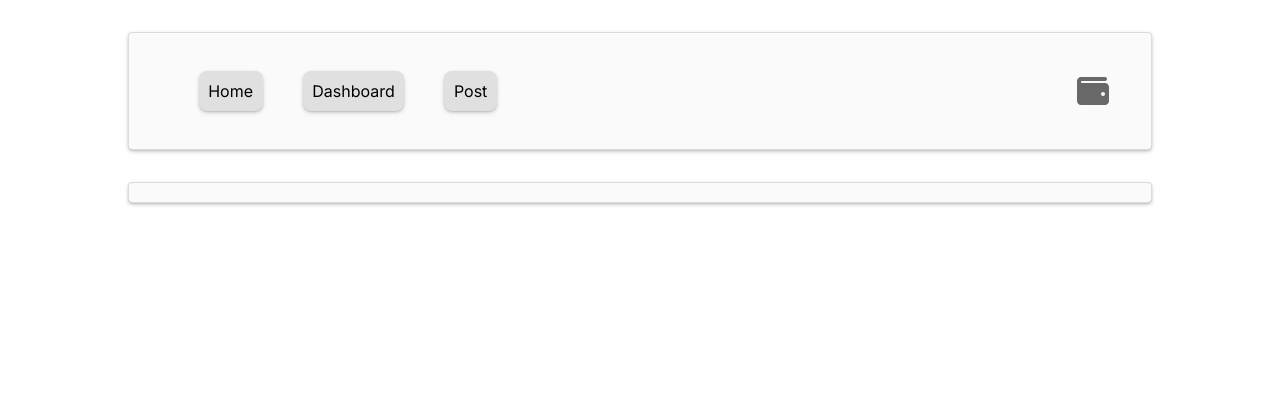
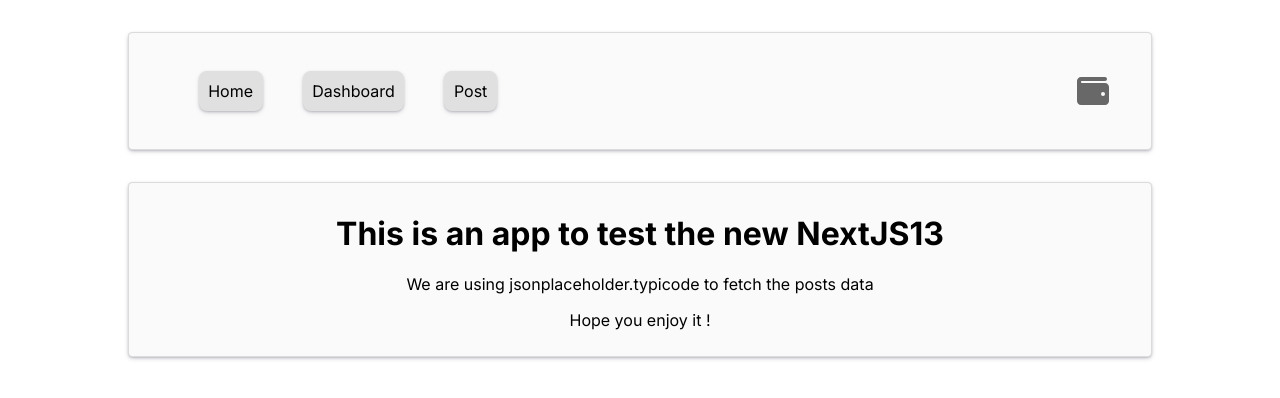
Before and after one commit to fedengarcia/dashboard-nextjs, a Next.js app: page / in a window 1280 px wide. Shown: the top 398 px of the page. Built offline with nearby package versions, Linux system fonts and the light colour scheme.

Commit message:
Update page.jsx

```diff
--- a/src/app/page.jsx
+++ b/src/app/page.jsx
@@ -1,8 +1,10 @@
 
 export default function Home() {
   return (
-    <div className="page-layout">
-
+    <div className="page-layout" style={{textAlign:'center'}}>
+      <h1>This is an app to test the new NextJS13</h1>
+      <p>We are using jsonplaceholder.typicode to fetch the posts data</p>
+      <p>Hope you enjoy it !</p>
 
     </div>
   )
```
